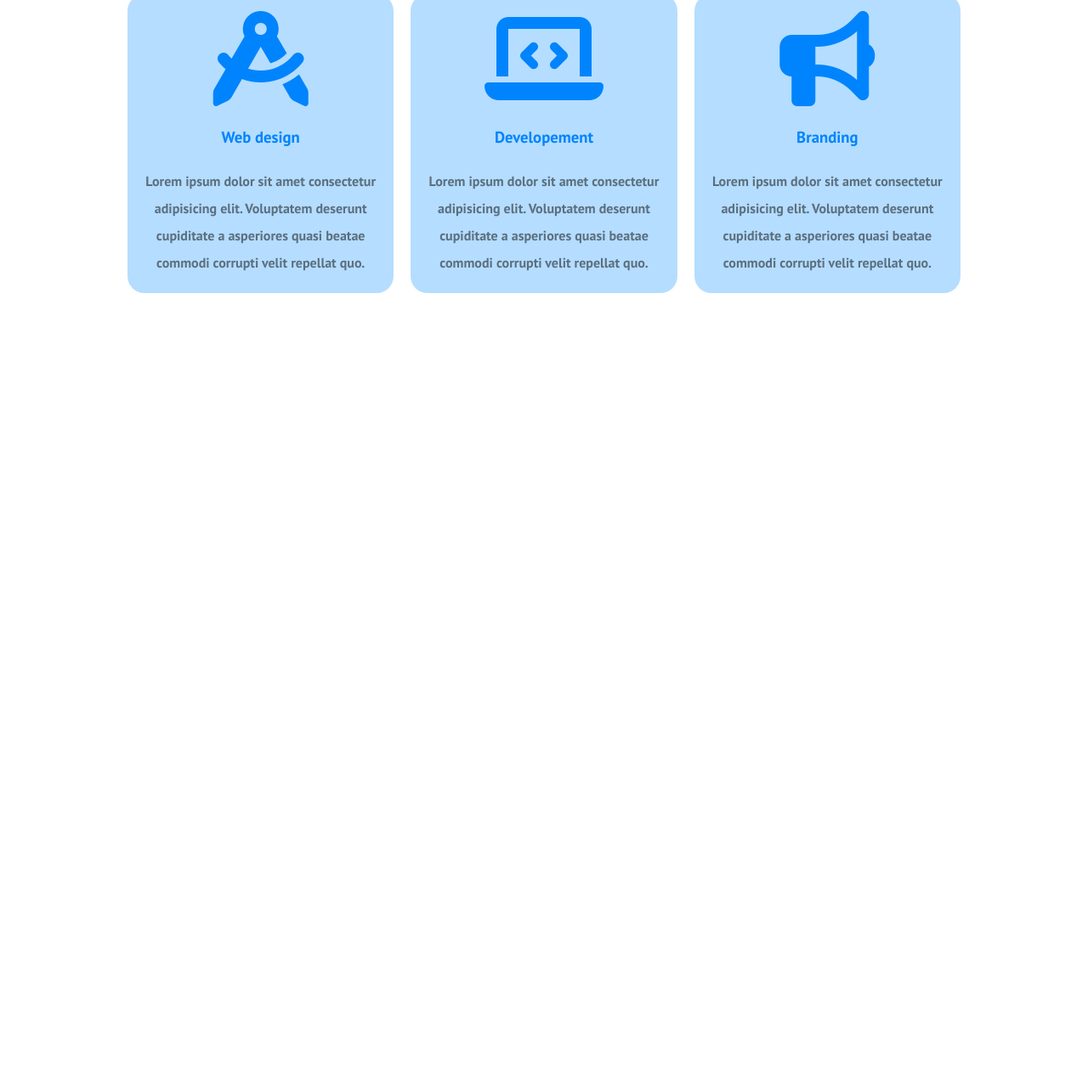
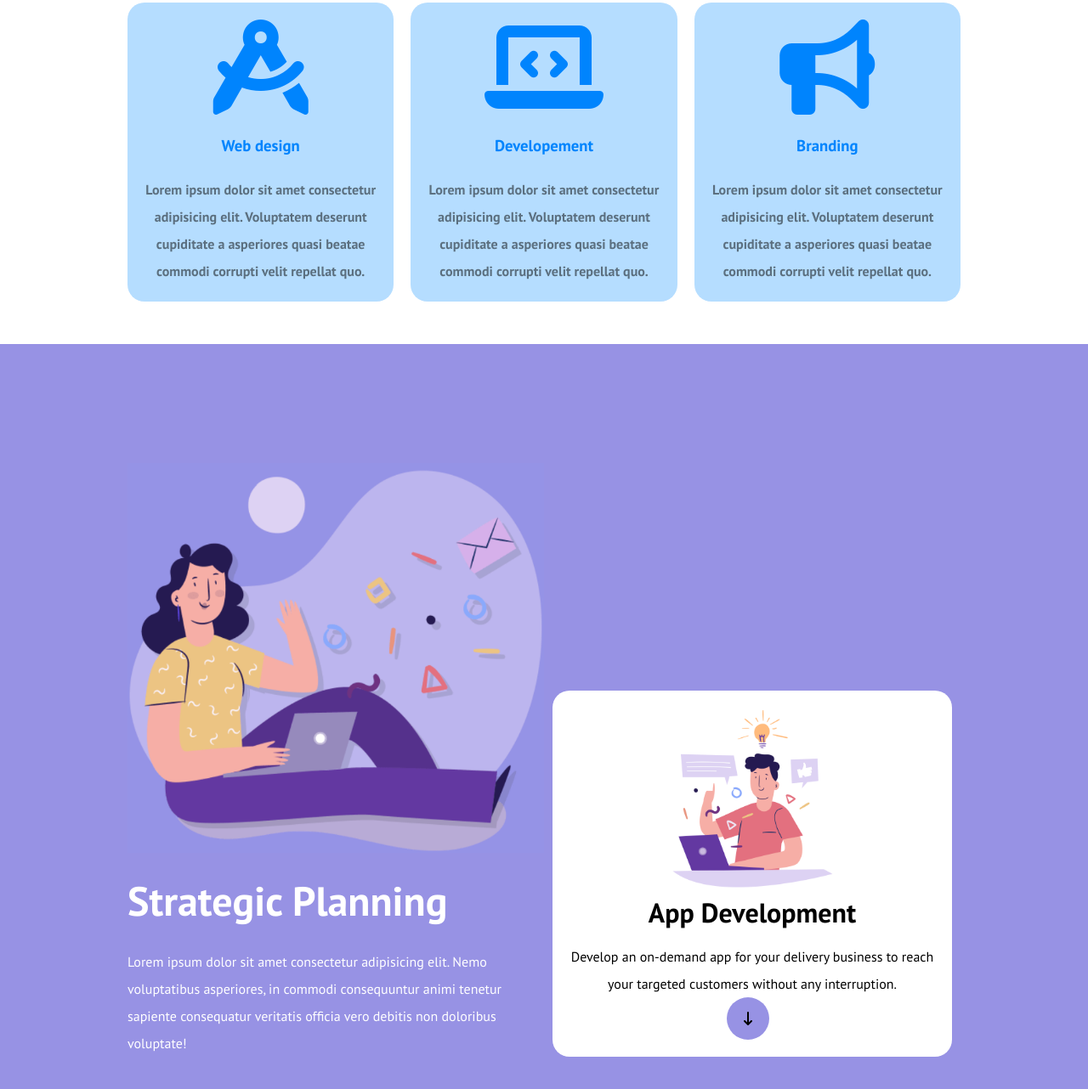
Before and after one commit to AleScla/htmlcss-responsive-layout, a plain HTML site: page index.html in a window 1280 px wide. Shown: the part 472-1754 px from the top of the page at 85% size. Before the commit the page ends 827 px from the top, so only its background shows below. Drawn offline with Linux system fonts and the light colour scheme.

Commit message:
completata sezione planning

```diff
--- a/css/style.css
+++ b/css/style.css
@@ -36,7 +36,8 @@ img{
 }
 
 section{
-    margin-top:30px;
+
+    padding:40px 0;
 }
 
 .blue{
@@ -50,7 +51,16 @@ section{
 .gray{
     color:#5B6F7F
 }
+.bg-purple{
+    background-color:#9792E4
+}
+.purple{
+    color:#9792E4;
+}
 
+.white{
+    color:white;
+}
 /* HEADER */
 
 header{
@@ -109,7 +119,6 @@ a{
     border-radius:20px;
     margin:0 10px;
     width:100%;
-
 }
 
 
@@ -155,7 +164,48 @@ h3{
 }
 
 /* fine sezione info  */
+/* sezione plannings */
 
+.planning{
+
+}
+
+.planning img{
+    margin-top:100px;
+    width:100%;
+}
+
+
+
+.planning h2{
+    font-size:3rem;
+    margin:40px 0px;
+}
+
+.planning h3{
+    font-size:2rem;
+}
+
+.planning .container > *{
+    line-height:2rem;
+    margin: 0 10px;
+}
+
+.planning .card {
+    background-color:white;
+    margin-top: 50px;;
+    text-align:center;
+}
+
+.btn.bg-purple{
+    display:inline-block;
+    border-radius:50%;
+    width:50px;
+    height:50px;
+    line-height:50px;
+
+}
+/* fine sezione plannings */
 
 
 /* FOOTER */
@@ -189,4 +239,18 @@ h3{
         display:inline-block;
     }
 
+    .desktop-col-1-2{
+        width:50%;
+        display:flex;
+        flex-wrap:wrap;
+        align-items:flex-end;
+    }
+
+
+    .planning .card img{
+        margin-top:0;
+        width:50%;;
+
+    }
+
 }
--- a/index.html
+++ b/index.html
@@ -118,6 +118,35 @@
                 </div>
             </div>
         </section> <!-- fine sezione info e download -->
+        <section class="planning bg-purple"> <!-- sezione planning -->
+            <div class="container">
+                <div class="row">
+                    <div class="col desktop-col-1-2">
+                        <img src="img/planning1.png" alt="planning-logo">
+                        <div class="white">
+                            <h2>
+                                Strategic Planning
+                            </h2>
+                            <p>
+                                Lorem ipsum dolor sit amet consectetur adipisicing elit. Nemo voluptatibus asperiores, in commodi consequuntur animi tenetur sapiente consequatur veritatis officia vero debitis non doloribus voluptate!
+                            </p>
+                        </div>
+                    </div>
+                    <div class="col desktop-col-1-2">
+                        <div class="card">
+                            <img src="img/planning2.png" alt="">
+                            <h3>
+                                App Development
+                            </h3>
+                            <p>
+                                Develop an on-demand app for your delivery business to reach your targeted customers without any interruption.
+                            </p>
+                            <div class="btn bg-purple"><i class="fa-solid fa-arrow-down-long"></i></div>
+                        </div>
+                    </div>
+                </div>
+            </div>
+        </section> <!-- fine sezione planning -->
     </main><!-- fine main -->
 
     <footer><!-- footer -->
```
